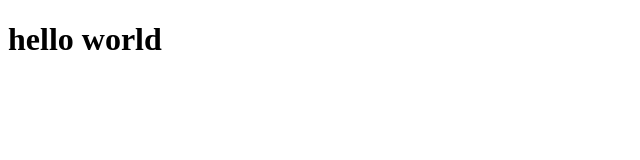
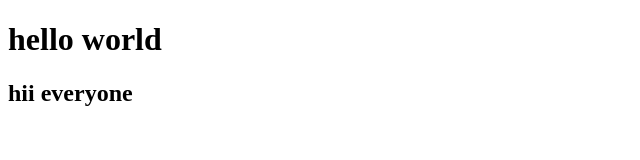
Before and after one commit to prakritipriyadarsini/niis, a plain HTML site: page index.html in a window 1280 px wide. Shown: the whole page, without its empty margins (0-640 px from the left). Drawn offline with Linux system fonts and the light colour scheme.

Commit message:
Update index.html

```diff
--- a/index.html
+++ b/index.html
@@ -7,5 +7,6 @@
 </head>
 <body>
     <h1>hello world</h1>
+    <h2>hii everyone</h2>
 </body>
 </html>
```
